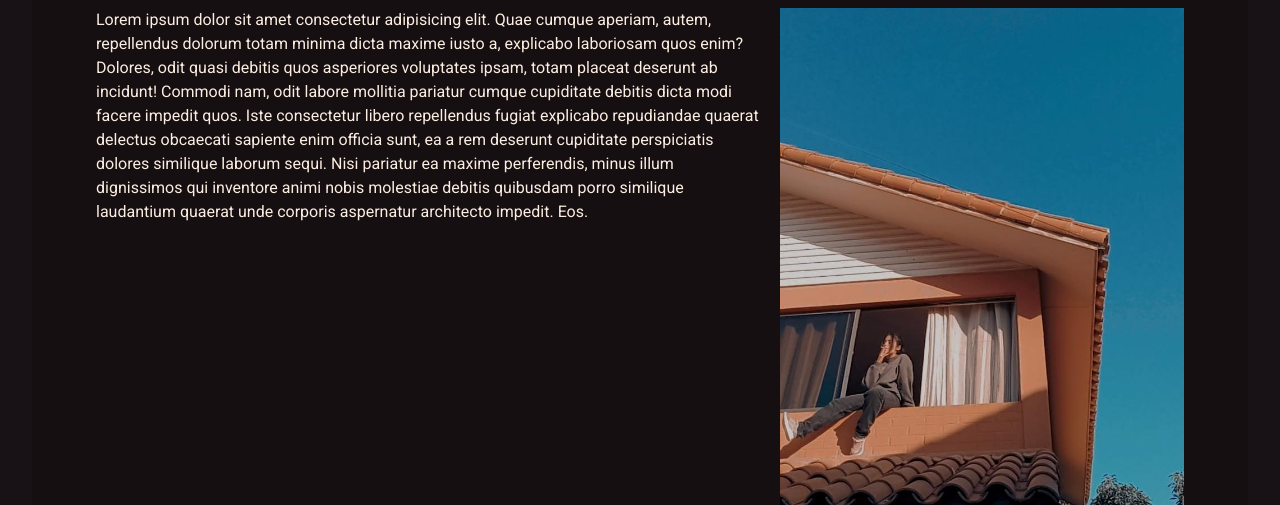
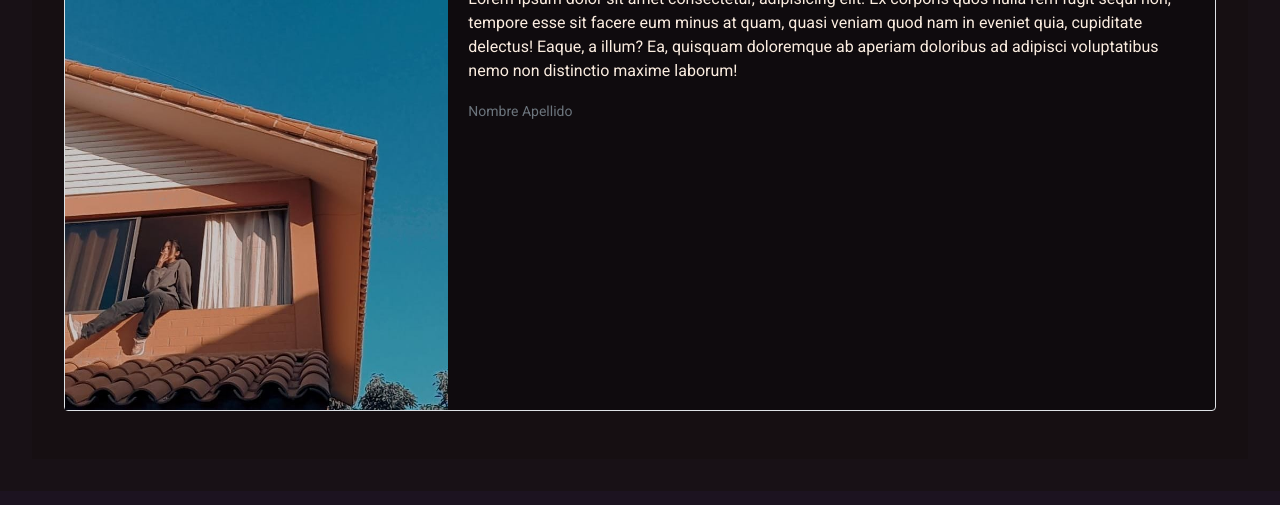
Before and after one commit to Cheruless/Mi-proyecto, a plain HTML site: page about.html in a window 1280 px wide. Shown: the part 192-697 px from the top of the page. Drawn offline with nearby package versions, Linux system fonts and the light colour scheme.

Commit message:
Realice cambios en Portfolio y styles

```diff
--- a/about.html
+++ b/about.html
@@ -59,20 +59,25 @@
   </nav>
 
   <main>
-    <section id="sobreMi">
-      <h2>Sobre Mi</h2>
-      <p class="texto desc">
-        Lorem ipsum dolor sit amet consectetur adipisicing elit. Quae cumque aperiam, autem, repellendus dolorum totam
-        minima dicta maxime iusto a, explicabo laboriosam quos enim? Dolores, odit quasi debitis quos asperiores
-        voluptates ipsam, totam placeat deserunt ab incidunt! Commodi nam, odit labore mollitia pariatur cumque
-        cupiditate debitis dicta modi facere impedit quos. Iste consectetur libero repellendus fugiat explicabo
-        repudiandae quaerat delectus obcaecati sapiente enim officia sunt, ea a rem deserunt cupiditate perspiciatis
-        dolores similique laborum sequi. Nisi pariatur ea maxime perferendis, minus illum dignissimos qui inventore
-        animi nobis molestiae debitis quibusdam porro similique laudantium quaerat unde corporis aspernatur architecto
-        impedit. Eos.
-        <img class="texto imagen" src="./media/cnsta.jpg" alt="">
-      </p>
-    </section>
+
+    <div class="card border border-color mb-3 bg-color">
+    <div class="row no-gutters">
+      <div class="col-md-4">
+        <img src="media/cnsta.jpg" width="100%" alt="imagen personal">
+      </div>
+      <div class="col-md-8">
+        <div class="card-body">
+          <h5 class="card-title">Sobre Mi</h5>
+          <p class="card-text">Lorem ipsum dolor sit amet consectetur, adipisicing elit. Ex corporis quos nulla rem
+            fugit sequi non, tempore esse sit facere eum minus at quam, quasi veniam quod nam in eveniet quia,
+            cupiditate delectus! Eaque, a illum? Ea, quisquam doloremque ab aperiam doloribus ad adipisci voluptatibus
+            nemo non distinctio maxime laborum!</p>
+          <p class="card-text"><small class="text-muted">Nombre Apellido</small></p>
+        </div>
+      </div>
+    </div>
+    </div>
+
   </main>
 
   <footer id="bottom">
@@ -90,11 +95,11 @@
   </footer>
 
   <script src="https://cdn.jsdelivr.net/npm/jquery@3.5.1/dist/jquery.slim.min.js"
-  integrity="sha384-DfXdz2htPH0lsSSs5nCTpuj/zy4C+OGpamoFVy38MVBnE+IbbVYUew+OrCXaRkfj"
-  crossorigin="anonymous"></script>
-<script src="https://cdn.jsdelivr.net/npm/bootstrap@4.6.2/dist/js/bootstrap.bundle.min.js"
-  integrity="sha384-Fy6S3B9q64WdZWQUiU+q4/2Lc9npb8tCaSX9FK7E8HnRr0Jz8D6OP9dO5Vg3Q9ct"
-  crossorigin="anonymous"></script>
+    integrity="sha384-DfXdz2htPH0lsSSs5nCTpuj/zy4C+OGpamoFVy38MVBnE+IbbVYUew+OrCXaRkfj"
+    crossorigin="anonymous"></script>
+  <script src="https://cdn.jsdelivr.net/npm/bootstrap@4.6.2/dist/js/bootstrap.bundle.min.js"
+    integrity="sha384-Fy6S3B9q64WdZWQUiU+q4/2Lc9npb8tCaSX9FK7E8HnRr0Jz8D6OP9dO5Vg3Q9ct"
+    crossorigin="anonymous"></script>
 </body>
 
 </html>
--- a/style.css
+++ b/style.css
@@ -69,6 +69,10 @@ main{
 /* ------------------------------------------------------------------- */
 /* SECCION SOBRE MI*/
 /* ------------------------------------------------------------------- */
+
+.border-color{
+    color: #FFBB00;
+}
 
 #sobreMi{
     padding: 1rem;
```
Also changed, not shown: portfolio.html (+8 -6 lines), services.html (+1 -0 lines).
